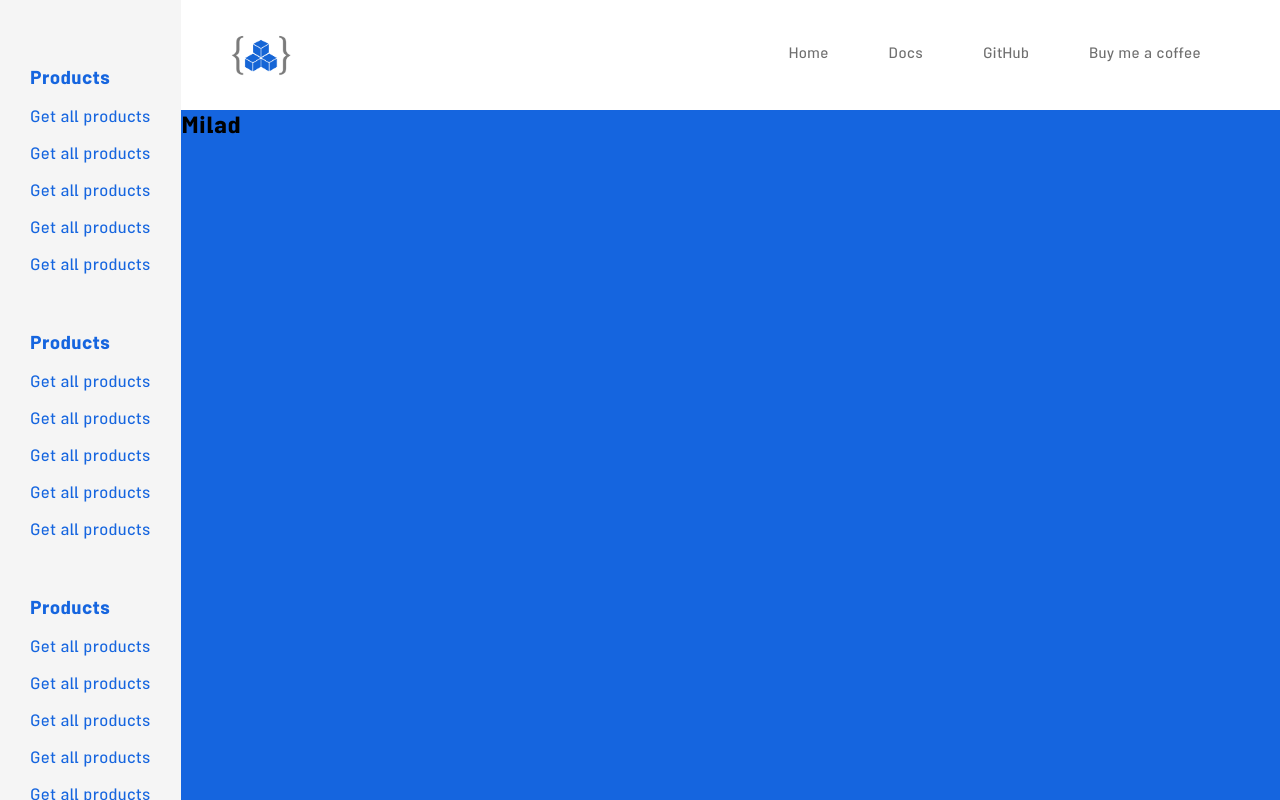
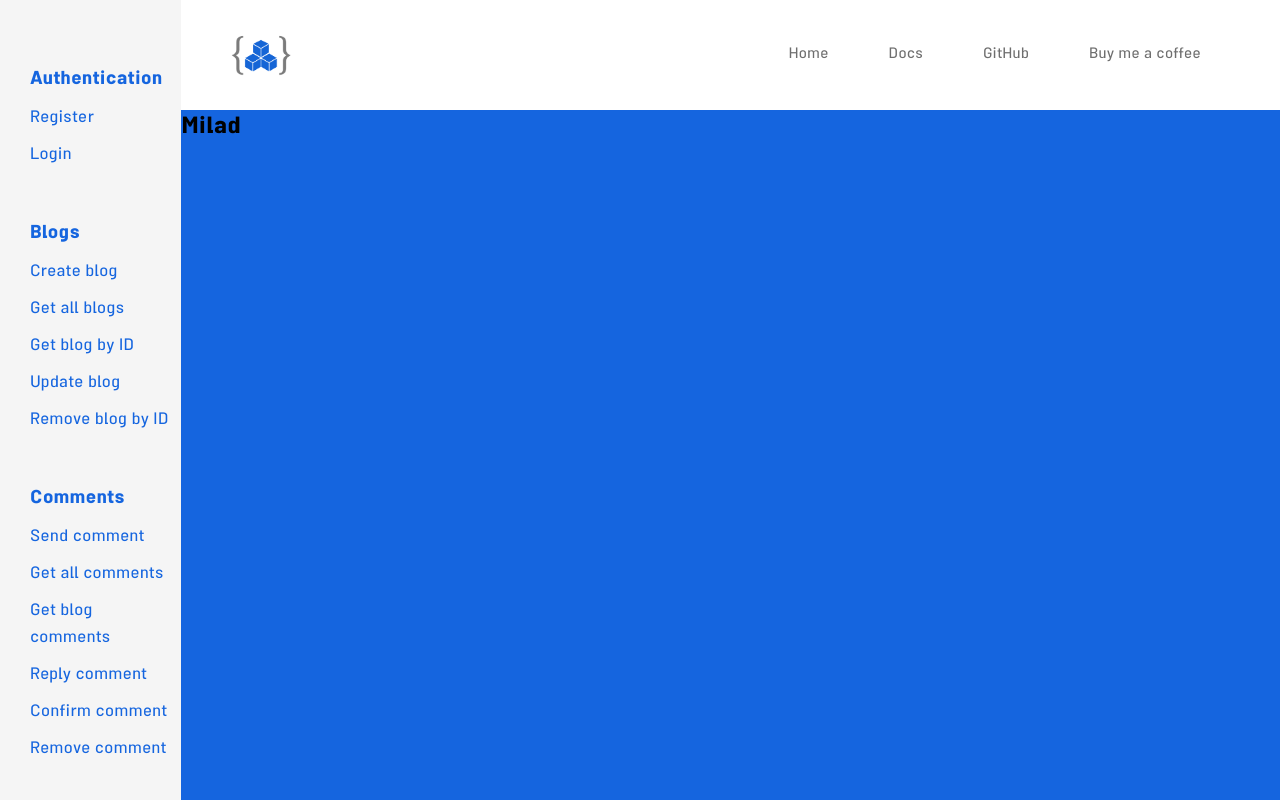
Before and after one commit to real-api/front-end, a Next.js app: page /docs in a window 1280 px wide. Shown: the top 800 px of the page. Built offline with nearby package versions, Linux system fonts and the light colour scheme.

Commit message:
List of provided api is added to DOCS page

```diff
--- a/components/Sidebar/Sidebar.js
+++ b/components/Sidebar/Sidebar.js
@@ -6,36 +6,26 @@ const Sidebar = () => {
   return (
     <aside className={styles.container}>
       <ul>
-        <li className={styles.headerItem}>Products</li>
-        <li className={styles.item}>Get all products</li>
-        <li className={styles.item}>Get all products</li>
-        <li className={styles.item}>Get all products</li>
-        <li className={styles.item}>Get all products</li>
-        <li className={styles.item}>Get all products</li>
+        <li className={styles.headerItem}>Authentication</li>
+        <li className={styles.item}>Register</li>
+        <li className={styles.item}>Login</li>
       </ul>
       <ul>
-        <li className={styles.headerItem}>Products</li>
-        <li className={styles.item}>Get all products</li>
-        <li className={styles.item}>Get all products</li>
-        <li className={styles.item}>Get all products</li>
-        <li className={styles.item}>Get all products</li>
-        <li className={styles.item}>Get all products</li>
+        <li className={styles.headerItem}>Blogs</li>
+        <li className={styles.item}>Create blog</li>
+        <li className={styles.item}>Get all blogs</li>
+        <li className={styles.item}>Get blog by ID</li>
+        <li className={styles.item}>Update blog</li>
+        <li className={styles.item}>Remove blog by ID</li>
       </ul>
       <ul>
-        <li className={styles.headerItem}>Products</li>
-        <li className={styles.item}>Get all products</li>
-        <li className={styles.item}>Get all products</li>
-        <li className={styles.item}>Get all products</li>
-        <li className={styles.item}>Get all products</li>
-        <li className={styles.item}>Get all products</li>
-      </ul>
-      <ul>
-        <li className={styles.headerItem}>Products</li>
-        <li className={styles.item}>Get all products</li>
-        <li className={styles.item}>Get all products</li>
-        <li className={styles.item}>Get all products</li>
-        <li className={styles.item}>Get all products</li>
-        <li className={styles.item}>Get all products</li>
+        <li className={styles.headerItem}>Comments</li>
+        <li className={styles.item}>Send comment</li>
+        <li className={styles.item}>Get all comments</li>
+        <li className={styles.item}>Get blog comments</li>
+        <li className={styles.item}>Reply comment</li>
+        <li className={styles.item}>Confirm comment</li>
+        <li className={styles.item}>Remove comment</li>
       </ul>
     </aside>
   );
--- a/components/Sidebar/Sidebar.module.css
+++ b/components/Sidebar/Sidebar.module.css
@@ -32,6 +32,7 @@
 .container li {
   color: #1565df;
   padding: 5px 0;
+  cursor: pointer;
 }
 
 .headerItem {
```
